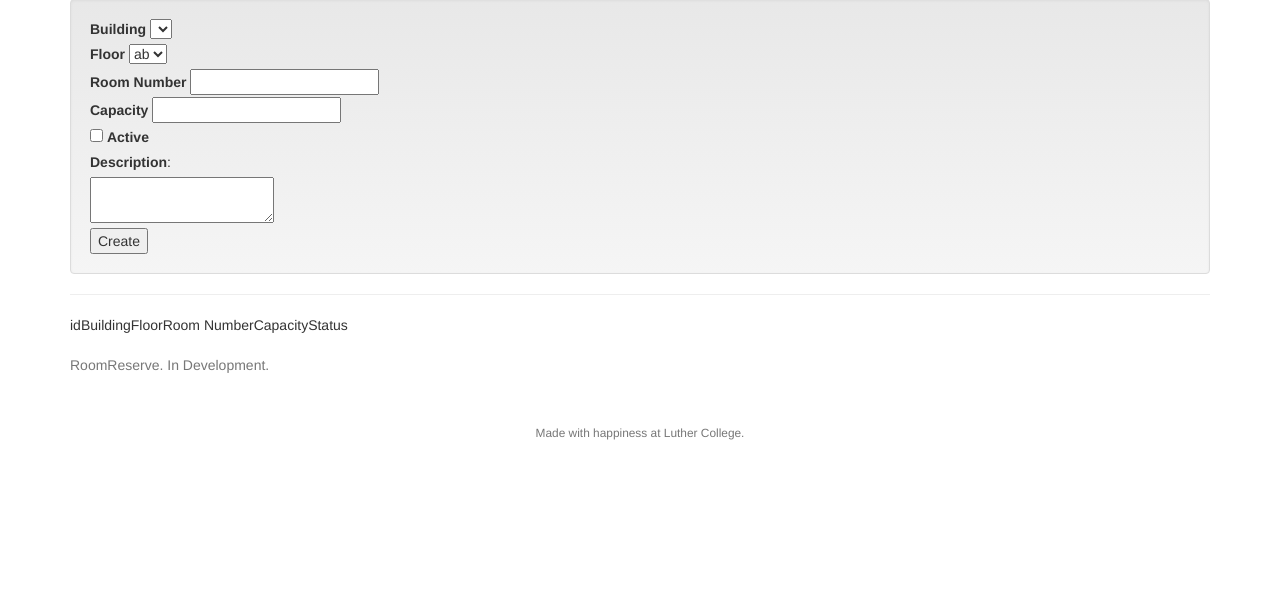
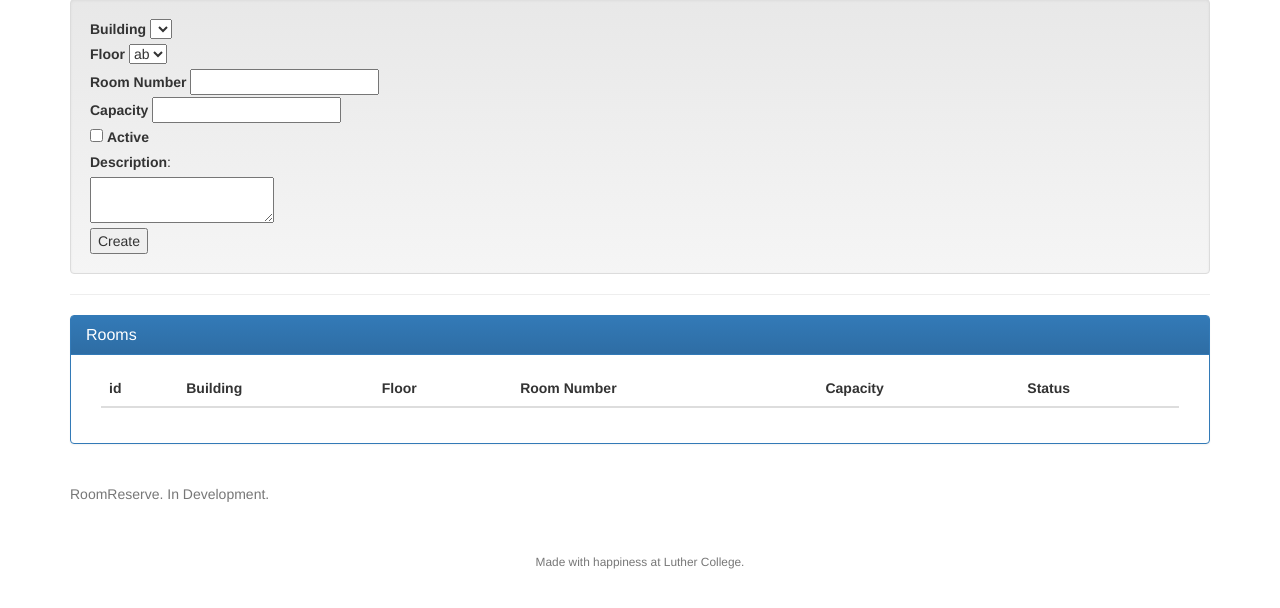
Before and after one commit to RoomReserve/RoomReserve, a Flask app: page /admin/rooms in a window 1280 px wide. Shown: the part 73-681 px from the top of the page. Run offline with Flask 2, Linux system fonts and the light colour scheme; a user stored in the database is signed in; data that the repository does not hold is empty; some libraries are stand-ins or nearby versions.

Commit message:
Add bootstrap design to room table

```diff
--- a/RoomReserve/templates/listrooms.html
+++ b/RoomReserve/templates/listrooms.html
@@ -33,14 +33,26 @@
 {% endif %}
 <hr />
 
-<table>
+
+<div class="panel panel-primary col-md">
+  <div class="panel-heading">
+    <h3 class="panel-title">Rooms</h3>
+  </div>
+  <div class="panel-body">
+    <div class="col-md-12">
+      <div class="table-responsive">
+        <table class="table table-striped">
+          <thead>
             <tr>
-			<td>id</td>
-			<td>Building</td>
-			<td>Floor</td>
-			<td>Room Number</td>
-			<td>Capacity</td>
-      <td>Status</td>
+              <th>id</th>
+              <th>Building</th>
+              <th>Floor</th>
+              <th>Room Number</th>
+              <th>Capacity</th>
+              <th>Status</th>
+            </tr>
+          </thead>
+          <tbody>
             {% for r in rooms %}
           		<tr>
           			<td>{{ r.id }}</td>
@@ -51,8 +63,12 @@
                 <td>{{ r.status }}</td>
           		</tr>
           	{% endfor %}
+
+          </tbody>
         </table>
-
-
+      </div>
+    </div>
+  </div>
+</div>
 
 {% endblock %}
```
Lines whose indentation alone changed are shown as unchanged.
